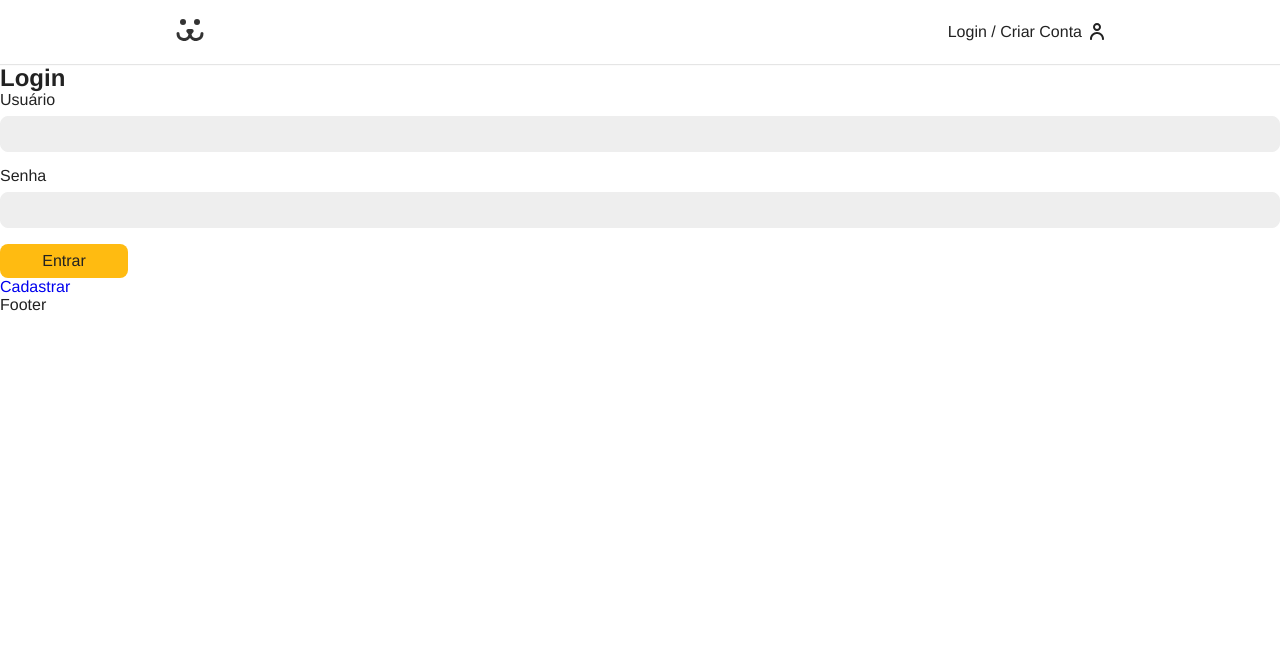
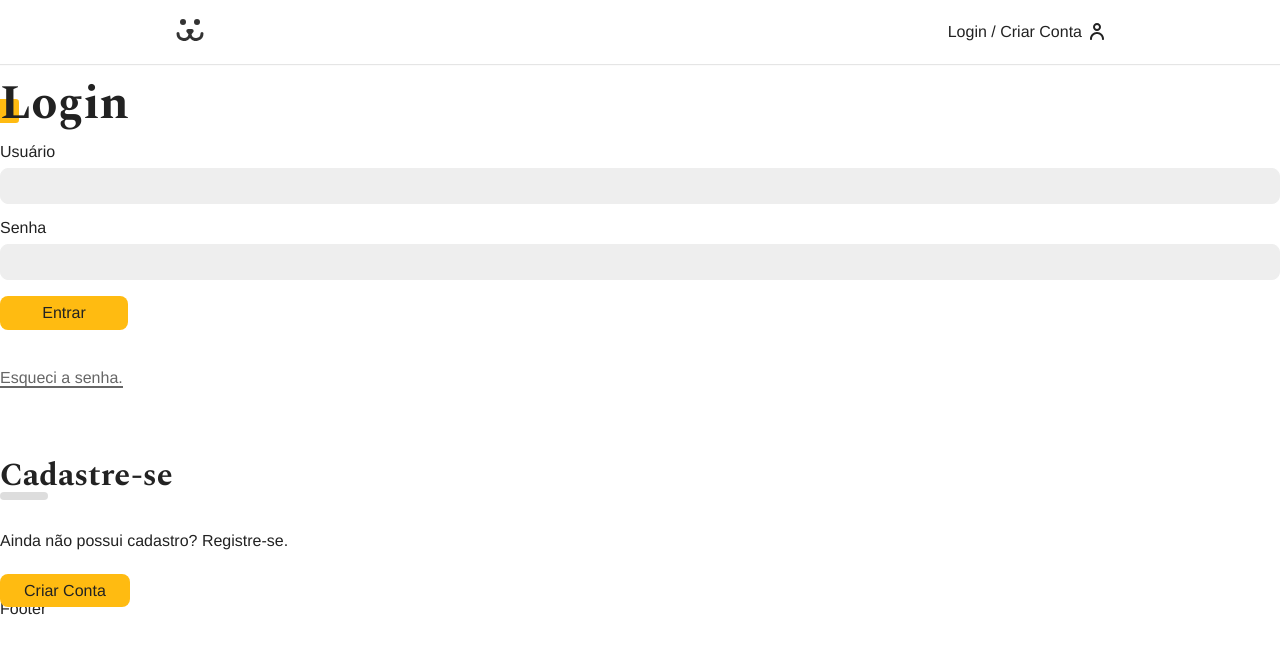
Before and after one commit to marcelloventurini/dogsocial, a React (Vite) app: page /login in a window 1280 px wide. Shown: the top 654 px of the page. Built offline with nearby package versions, Linux system fonts and the light colour scheme.

Commit message:
LoginForm style.

```diff
--- a/src/App.css
+++ b/src/App.css
@@ -1,3 +1,5 @@
+@import url('https://fonts.googleapis.com/css2?family=Spectral:wght@700&display=swap');
+
 * {
   box-sizing: border-box;
 }
@@ -28,6 +30,7 @@
 
 a {
   text-decoration: none;
+  color: #222;
 }
 
 button, input {
@@ -42,3 +45,38 @@
   padding: 0 1rem;
   margin: 0 auto;
 }
+
+.title {
+  font-family: var(--type-second-font);
+  line-height: 1;
+  font-size: 3rem;
+  margin: 1rem 0;
+  position: relative;
+  z-index: 1;
+}
+
+.title::after {
+  content: '';
+  display: block;
+  width: 1.5rem;
+  height: 1.5rem;
+  background: #fb1;
+  position: absolute;
+  bottom: 5px;
+  left: -5px;
+  border-radius: .2rem;
+  z-index: -1;
+}
+
+.animationLeft {
+  opacity: 0;
+  transform: translateX(-20px);
+  animation: animationLeft .3s forwards;
+}
+
+@keyframes animationLeft {
+  to {
+    opacity: 1;
+    transform: initial;
+  }
+}
--- /dev/null
+++ b/src/Components/Helper/Error.jsx
@@ -0,0 +1,9 @@
+function Error({ error }) {
+  if (!error) return null
+
+  return (
+    <p style={{ color: '#f31', margin: '1rem 0' }}>{error}</p>
+  )
+}
+
+export default Error
--- a/src/Components/Login/LoginForm.jsx
+++ b/src/Components/Login/LoginForm.jsx
@@ -4,6 +4,9 @@
 import useForm from '../../Hooks/useForm'
 import React from 'react'
 import { UserContext } from '../../UserContext'
+import Error from '../Helper/Error'
+import styles from './LoginForm.module.css'
+import stylesBtn from '../Forms/Button.module.css'
 
 function LoginForm() {
   const username = useForm()
@@ -20,18 +23,28 @@
   }
 
   return (
-    <section>
-      <h1>Login</h1>
-      <form action='' onSubmit={handleSubmit}>
+    <section className='animationLeft'>
+      <h1 className='title'>Login</h1>
+      <form className={styles.form} onSubmit={handleSubmit}>
         <Input label='Usuário' type='text' name='username' {...username} />
         <Input label='Senha' type='password' name='password' {...password} />
 
         {loading ?
           <Button disabled>Carregando...</Button> :
           <Button>Entrar</Button>}
-        {error && <p>{error}</p>}
+        <Error error={error} />
       </form>
-      <Link to='/login/criar'>Cadastrar</Link>
+      <Link className={styles.remember} to='/login/lembrar'>
+        Esqueci a senha.
+      </Link>
+
+      <div className={styles.register}>
+        <h2 className={styles.subtitle}>Cadastre-se</h2>
+        <p>Ainda não possui cadastro? Registre-se.</p>
+        <Link className={stylesBtn.button} to='/login/criar'>
+          Criar Conta
+        </Link>
+      </div>
     </section>
   )
 }
--- /dev/null
+++ b/src/Components/Login/LoginForm.module.css
@@ -0,0 +1,42 @@
+.form {
+  margin-bottom: 2rem;
+}
+
+.remember {
+  display: inline-block;
+  color: #666;
+  padding: .5rem 0;
+  line-height: 1;
+}
+
+.remember::after {
+  content: '';
+  height: 2px;
+  width: 100%;
+  background: currentColor;
+  display: block;
+}
+
+.register {
+  margin-top: 4rem;
+}
+
+.subtitle {
+  font-family: var(--type-second-font);
+  line-height: 1;
+  font-size: 2rem;
+}
+
+.subtitle::after {
+  content: '';
+  display: block;
+  background: #ddd;
+  height: 0.5rem;
+  width: 3rem;
+  border-radius: .5rem;
+}
+
+.register p {
+  margin-top: 2rem;
+  margin-bottom: 2rem;
+}
```
